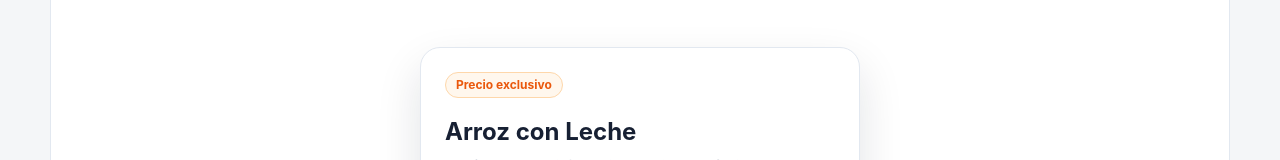
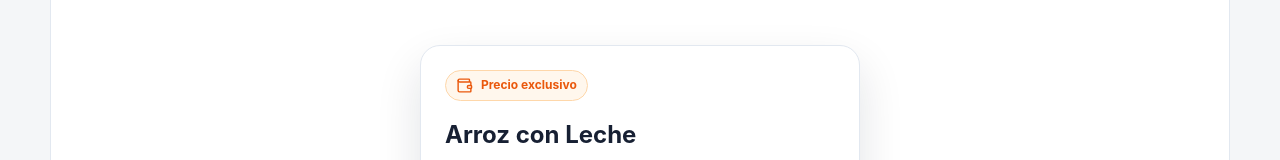
Before and after one commit to cristobalMundacaV/aplicacion-react-practica, a React (Vite) app: page / in a window 1280 px wide. Shown: the part 503-663 px from the top of the page. Built offline with nearby package versions, Linux system fonts and the light colour scheme.

Commit message:
Pequeñas mejoras, agregacion de iconos, separaciones, practicando

```diff
--- a/src/App.css
+++ b/src/App.css
@@ -62,6 +62,8 @@
 .badge {
   display: inline-flex;
   align-items: center;
+
+  gap: 8px;
 
   padding: 6px 10px;
 
--- a/src/App.jsx
+++ b/src/App.jsx
@@ -1,5 +1,5 @@
 import './App.css'
-import { Save } from 'lucide-react'
+import { Save, Wallet } from 'lucide-react'
 
 function App() {
   return (
@@ -33,7 +33,9 @@ function App() {
 
         <div className='lab-canvas'>
           <section className='card'>
+
             <span className='badge'>
+              <Wallet size={17} />
               Precio exclusivo
             </span>
 
```
